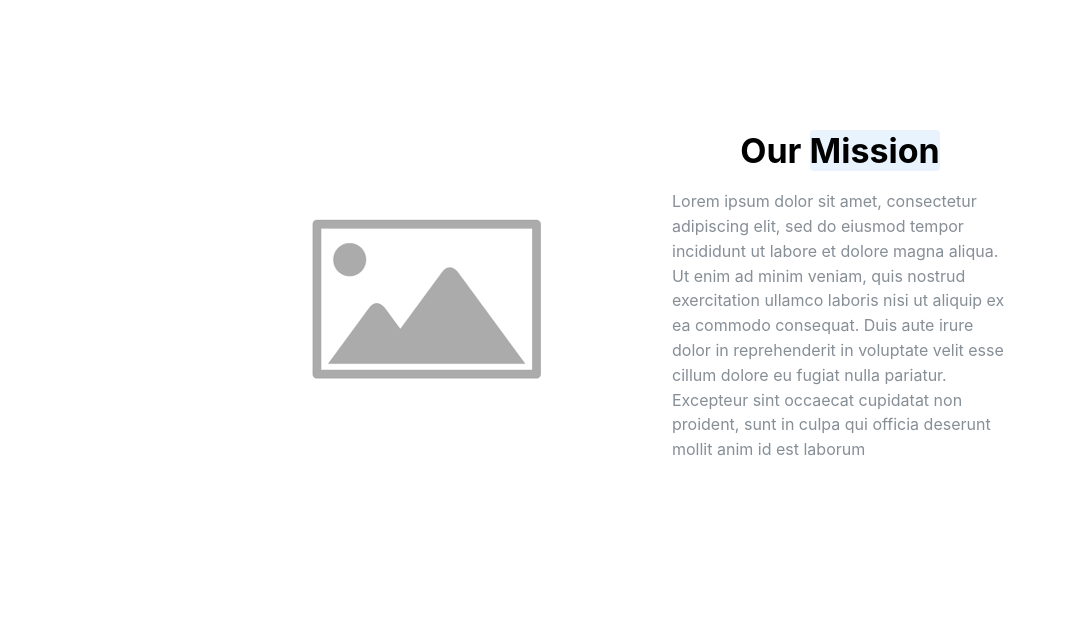
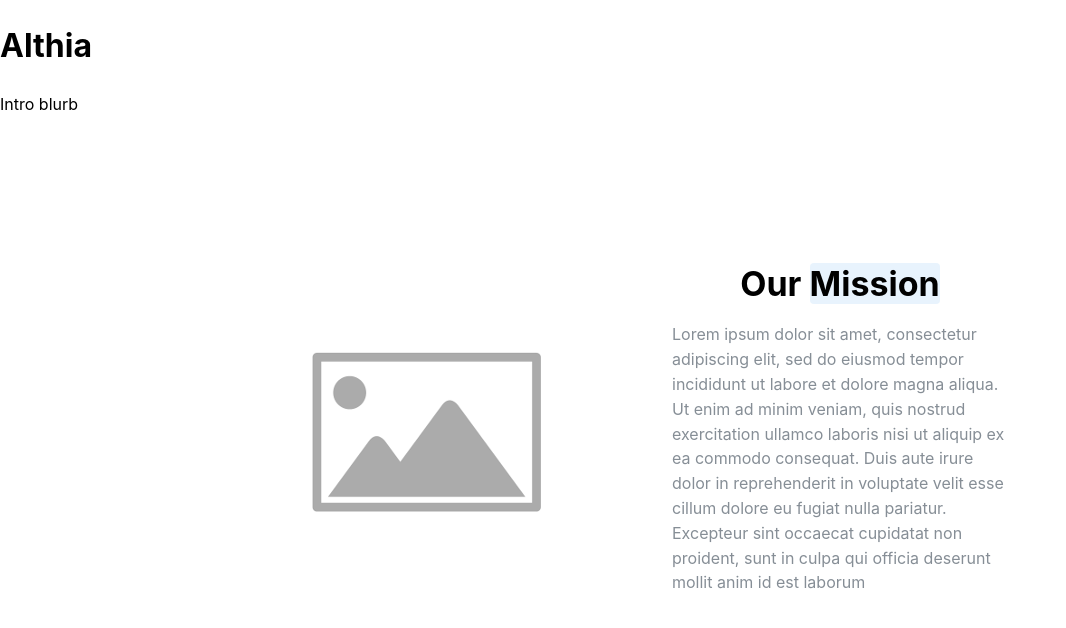
Before and after one commit to EmbraceMedTech/EmbraceWebsite, a React (Create React App) app: page / in a window 1280 px wide. Shown: the top 628 px of the page, without its empty margins (0-1066 px from the left). Built offline with nearby package versions, Linux system fonts and the light colour scheme.

Commit message:
home page boilerplate

```diff
--- a/src/App.js
+++ b/src/App.js
@@ -3,11 +3,13 @@
 
 // import { MantineProvider } from '@mantine/core';
 import  Mission  from './components/Mission/Mission';
+import Home from './components/Home/Home';
 // import {Header} from './components/Header/Header';
 
 export default function App() {
   return (
   <div>
+    <Home/>
     <Mission/>
   </div>
   )
--- /dev/null
+++ b/src/components/Home/Home.jsx
@@ -0,0 +1,11 @@
+import { Image, Container, Title, Button, Group, Text, List, ThemeIcon, rem } from '@mantine/core';
+// import classes from './Home.module.css';
+
+export default function Home() {
+  return (
+    <div id="home" className="section">
+      <h1 className='h1-intro'>Althia</h1>
+      <p>Intro blurb</p>
+    </div>
+);
+}
```
